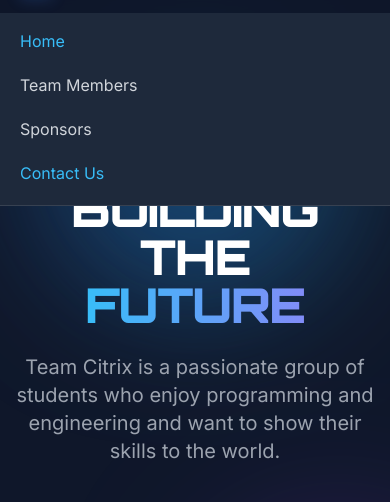
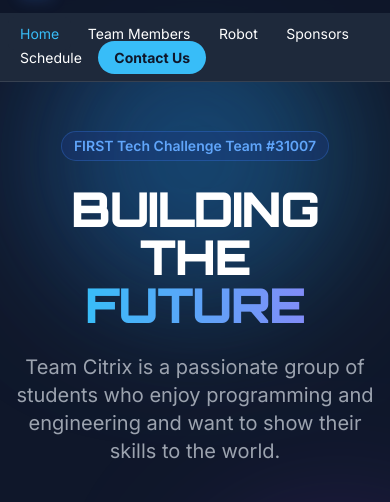
Before and after one commit to gameingame-eng/ftcwebsite, a website: page index.html in a window 390 px wide. Both pictures are taken after a click on the button 355 px from the left and 40 px from the top of the page. Shown: the part 67-569 px from the top of the page. Drawn offline with nearby package versions, Linux system fonts and the light colour scheme.

Commit message:
fixed mobile menu problems

```diff
--- a/index.html
+++ b/index.html
@@ -145,10 +145,12 @@
         <!-- Mobile Menu Panel (Home link highlighted) -->
         <div id="mobile-menu" class="md:hidden hidden bg-citrix-light border-b border-gray-700 absolute w-full">
             <div class="px-2 pt-2 pb-3 space-y-1 sm:px-3">
-                <a href="index.html" class="text-citrix-accent block px-3 py-2 rounded-md text-base font-medium font-bold">Home</a>
-                <a href="teamembers.html" class="text-gray-300 hover:text-white block px-3 py-2 rounded-md text-base font-medium">Team Members</a>
-                <a href="sponsors.html" class="text-gray-300 hover:text-white block px-3 py-2 rounded-md text-base font-medium">Sponsors</a>
-                <a href="sponsors.html#contact" class="text-citrix-accent block px-3 py-2 rounded-md text-base font-medium font-bold">Contact Us</a>
+                        <a href="index.html" class="text-citrix-accent bg-citrix-light px-3 py-2 rounded-md text-sm font-medium">Home</a>
+                        <a href="teamembers.html" class="hover:text-citrix-accent transition-colors px-3 py-2 rounded-md text-sm font-medium">Team Members</a>
+                        <a href="robot.html" class="hover:text-citrix-accent transition-colors px-3 py-2 rounded-md text-sm font-medium">Robot</a>
+                        <a href="sponsors.html" class="hover:text-citrix-accent transition-colors px-3 py-2 rounded-md text-sm font-medium">Sponsors</a>
+                        <a href="schedule.html" class="hover:text-citrix-accent transition-colors px-3 py-2 rounded-md text-sm font-medium">Schedule</a>
+                        <a href="sponsors.html#contact" class="bg-citrix-accent text-citrix-dark hover:bg-citrix-hover transition-colors px-4 py-2 rounded-full text-sm font-bold">Contact Us</a>
             </div>
         </div>
     </nav>
```
Also changed, not shown: sponsors.html (+7 -4 lines), teamembers.html (+6 -3 lines).
